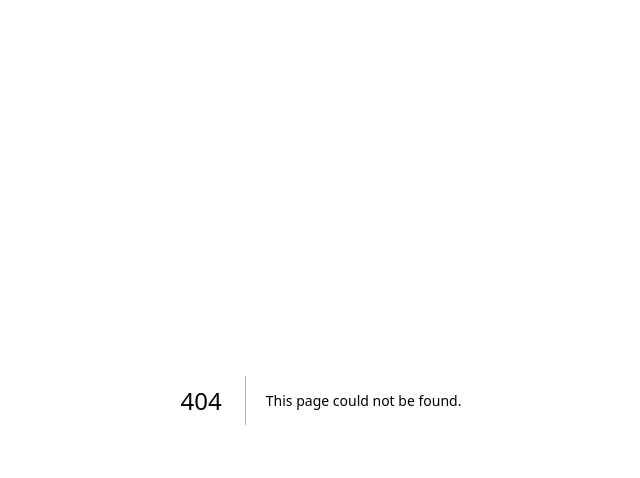
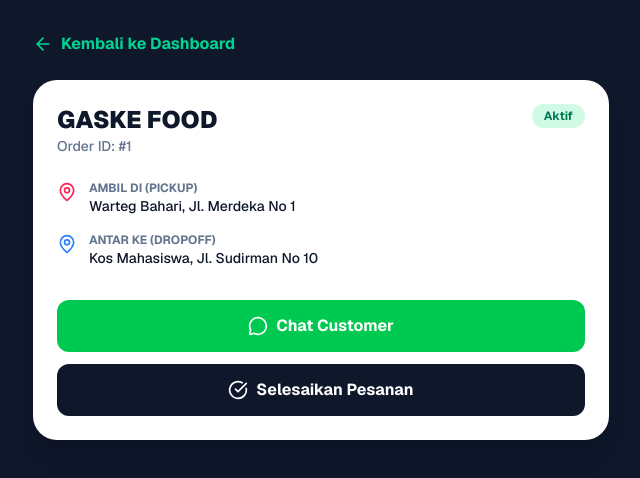
Before and after one commit to anantarenditya/gaske-app, a Next.js app: page /driver/orders/1 in a window 1280 px wide. Before the commit this address had no page. Shown: the top 478 px of the page, without its empty margins (319-959 px from the left). Built offline with nearby package versions, Linux system fonts and the light colour scheme.

Commit message:
Menambahkan halaman detail order dan fix format WhatsApp

```diff
--- /dev/null
+++ b/app/driver/orders/[id]/page.tsx
@@ -0,0 +1,85 @@
+'use client';
+
+import { use } from 'react';
+import Link from 'next/link';
+import { MessageCircle, MapPin, User, ArrowLeft, CheckCircle } from 'lucide-react';
+
+export default function DriverOrderDetailPage({ params }: { params: Promise<{ id: string }> }) {
+  const unwrappedParams = use(params);
+  const orderId = unwrappedParams.id;
+
+  // TODO: Nanti ganti dengan data asli dari Supabase
+  const mockOrderData = {
+    service: 'GASKE FOOD',
+    customer_name: 'Andi Pratama',
+    customer_phone: '085799998888', // Nomor dari customer
+    pickup_address: 'Warteg Bahari, Jl. Merdeka No 1',
+    dropoff_address: 'Kos Mahasiswa, Jl. Sudirman No 10',
+  };
+
+  // 1. Fungsi perapih nomor WA
+  const formatWhatsAppNumber = (phone: string) => {
+    if (!phone) return '';
+    let cleaned = phone.replace(/\D/g, '');
+    if (cleaned.startsWith('0')) {
+      cleaned = '62' + cleaned.substring(1);
+    }
+    return cleaned;
+  };
+
+  // 2. Terapkan fungsi ke nomor customer
+  const waNumber = formatWhatsAppNumber(mockOrderData.customer_phone);
+  const waText = `Halo Bapak/Ibu ${mockOrderData.customer_name}, saya Driver GASKE pesanan Anda. Saya segera meluncur ke lokasi!`;
+  const waLink = `https://wa.me/${waNumber}?text=${encodeURIComponent(waText)}`;
+
+  return (
+    <div className="min-h-screen bg-slate-900 p-4 md:p-8 font-sans">
+      <div className="max-w-xl mx-auto space-y-6">
+        <Link href="/driver/dashboard" className="flex items-center gap-2 text-emerald-400 font-bold hover:underline mb-6">
+          <ArrowLeft className="w-5 h-5" /> Kembali ke Dashboard
+        </Link>
+
+        <div className="bg-white p-6 rounded-3xl shadow-xl">
+          <div className="flex justify-between items-start mb-6">
+            <div>
+              <h2 className="text-2xl font-black text-slate-900">{mockOrderData.service}</h2>
+              <p className="text-sm text-slate-500 font-medium">Order ID: #{orderId.substring(0,6)}</p>
+            </div>
+            <span className="bg-emerald-100 text-emerald-700 font-bold text-xs px-3 py-1 rounded-full">Aktif</span>
+          </div>
+
+          <div className="space-y-4 mb-8">
+            <div className="flex gap-3">
+              <MapPin className="w-5 h-5 text-rose-500 flex-shrink-0 mt-0.5" />
+              <div>
+                <p className="text-xs text-slate-500 font-bold uppercase">Ambil di (Pickup)</p>
+                <p className="text-sm font-medium text-slate-900">{mockOrderData.pickup_address}</p>
+              </div>
+            </div>
+            <div className="flex gap-3">
+              <MapPin className="w-5 h-5 text-blue-500 flex-shrink-0 mt-0.5" />
+              <div>
+                <p className="text-xs text-slate-500 font-bold uppercase">Antar ke (Dropoff)</p>
+                <p className="text-sm font-medium text-slate-900">{mockOrderData.dropoff_address}</p>
+              </div>
+            </div>
+          </div>
+
+          {/* 3. Tombol WhatsApp ke Customer */}
+          <a
+            href={waLink}
+            target="_blank"
+            rel="noopener noreferrer"
+            className="w-full mb-3 bg-green-500 hover:bg-green-600 text-white font-bold py-3.5 rounded-xl flex items-center justify-center gap-2 transition"
+          >
+            <MessageCircle className="w-5 h-5" /> Chat Customer
+          </a>
+
+          <button className="w-full bg-slate-900 hover:bg-slate-800 text-white font-bold py-3.5 rounded-xl flex items-center justify-center gap-2 transition cursor-pointer">
+            <CheckCircle className="w-5 h-5" /> Selesaikan Pesanan
+          </button>
+        </div>
+      </div>
+    </div>
+  );
+}
--- /dev/null
+++ b/app/orders/[id]/page.tsx
@@ -0,0 +1,69 @@
+'use client';
+
+import { use } from 'react';
+import Link from 'next/link';
+import { MessageCircle, MapPin, Bike, ArrowLeft } from 'lucide-react';
+
+export default function CustomerOrderDetailPage({ params }: { params: Promise<{ id: string }> }) {
+  // Mengambil ID pesanan dari URL (Next.js 15 / React 19 menggunakan use())
+  const unwrappedParams = use(params);
+  const orderId = unwrappedParams.id;
+
+  // TODO: Nanti ganti dengan data asli dari Supabase berdasarkan 'orderId'
+  const mockOrderData = {
+    status: 'Menuju Lokasi Penjemputan',
+    driver_name: 'Budi Santoso',
+    driver_phone: '0812-3456-7890', // Nomor asli yang belum rapi
+    plate_number: 'N 1234 AB',
+  };
+
+  // 1. Fungsi perapih nomor WA
+  const formatWhatsAppNumber = (phone: string) => {
+    if (!phone) return '';
+    let cleaned = phone.replace(/\D/g, ''); // Hapus selain angka
+    if (cleaned.startsWith('0')) {
+      cleaned = '62' + cleaned.substring(1); // Ubah awalan 0 jadi 62
+    }
+    return cleaned;
+  };
+
+  // 2. Terapkan fungsi ke nomor driver
+  const waNumber = formatWhatsAppNumber(mockOrderData.driver_phone);
+  const waText = `Halo Bapak/Ibu ${mockOrderData.driver_name}, saya customer GASKE (Order ID: ${orderId}). Apakah sudah dekat?`;
+  const waLink = `https://wa.me/${waNumber}?text=${encodeURIComponent(waText)}`;
+
+  return (
+    <div className="min-h-screen bg-slate-50 p-4 md:p-8 font-sans">
+      <div className="max-w-xl mx-auto space-y-6">
+        <Link href="/" className="flex items-center gap-2 text-emerald-600 font-bold hover:underline mb-6">
+          <ArrowLeft className="w-5 h-5" /> Kembali
+        </Link>
+
+        <div className="bg-white p-6 rounded-3xl border border-slate-100 shadow-sm">
+          <h2 className="text-xl font-black text-slate-900 mb-1">Status Pesanan</h2>
+          <p className="text-sm font-medium text-emerald-600 mb-6">{mockOrderData.status}</p>
+
+          <div className="flex items-center gap-4 bg-slate-50 p-4 rounded-2xl mb-6">
+            <div className="w-12 h-12 bg-emerald-100 text-emerald-600 rounded-full flex items-center justify-center">
+              <Bike className="w-6 h-6" />
+            </div>
+            <div>
+              <h4 className="font-bold text-slate-900">{mockOrderData.driver_name}</h4>
+              <p className="text-xs text-slate-500 font-medium">{mockOrderData.plate_number}</p>
+            </div>
+          </div>
+
+          {/* 3. Tombol WhatsApp yang sudah benar */}
+          <a
+            href={waLink}
+            target="_blank"
+            rel="noopener noreferrer"
+            className="w-full bg-green-500 hover:bg-green-600 text-white font-bold py-3.5 rounded-xl flex items-center justify-center gap-2 transition"
+          >
+            <MessageCircle className="w-5 h-5" /> Chat Driver via WhatsApp
+          </a>
+        </div>
+      </div>
+    </div>
+  );
+}
```
